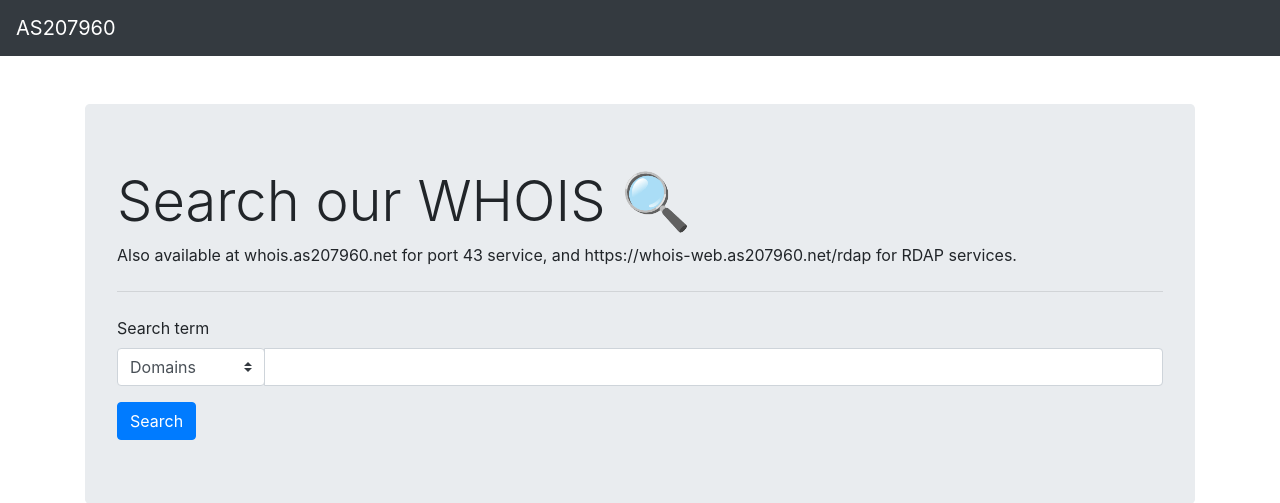
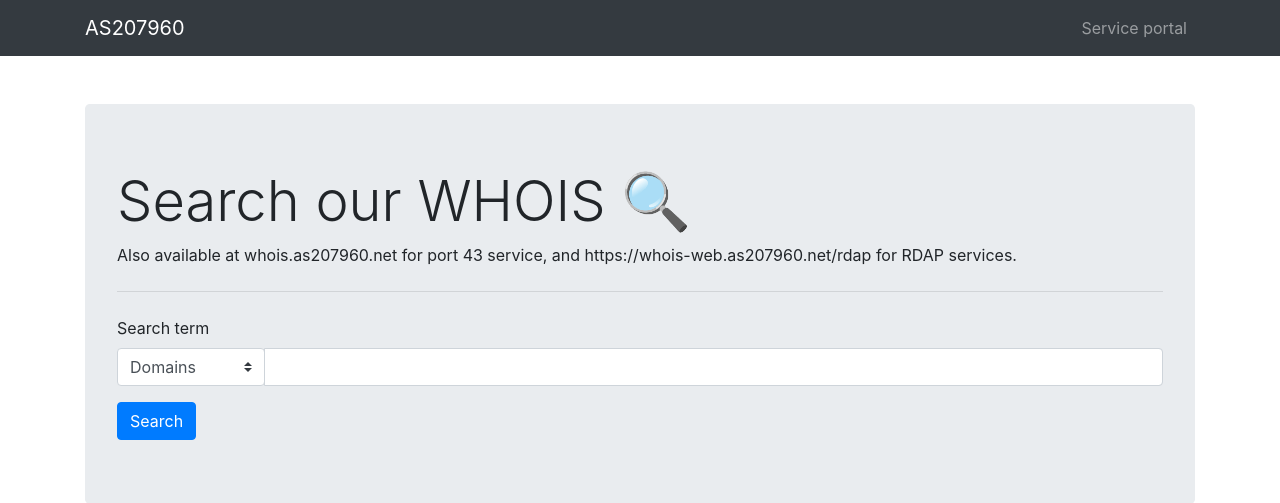
Before and after one commit to AS207960/whois-server, a Django app: page / in a window 1280 px wide. Shown: the top 503 px of the page. Run offline with Django 3.2, Linux system fonts and the light colour scheme; some libraries are stand-ins or nearby versions.

Commit message:
add link to service portal

```diff
--- a/django/whois/templates/whois/base.html
+++ b/django/whois/templates/whois/base.html
@@ -12,7 +12,19 @@
 <body>
 <header>
     <nav class="navbar navbar-expand-lg navbar-dark bg-dark">
-        <a class="navbar-brand" href="https://as207960.net">AS207960</a>
+        <div class="container">
+            <a class="navbar-brand" href="https://as207960.net">AS207960</a>
+            <button class="navbar-toggler" type="button" data-toggle="collapse" data-target="#navbarNav" aria-controls="navbarNav" aria-expanded="false" aria-label="Toggle navigation">
+                <span class="navbar-toggler-icon"></span>
+            </button>
+            <div class="collapse navbar-collapse" id="navbarNav">
+                <ul class="navbar-nav ml-auto">
+                    <li class="nav-item">
+                        <a class="nav-link" href="https://portal.glauca.digital" target="_blank">Service portal</a>
+                    </li>
+                </ul>
+            </div>
+        </div>
     </nav>
 </header>
 <main role="main" class="flex-shrink-0">
```
